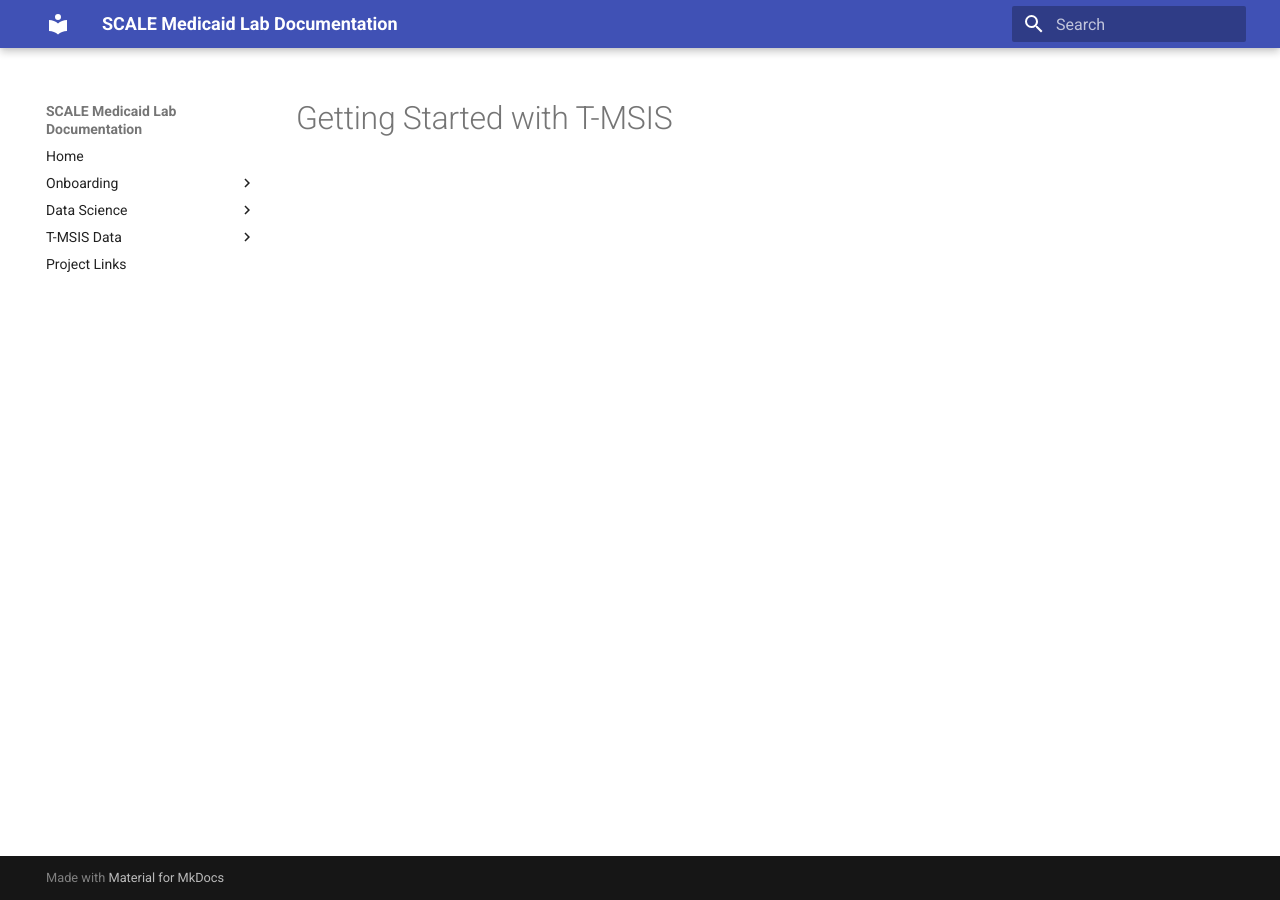
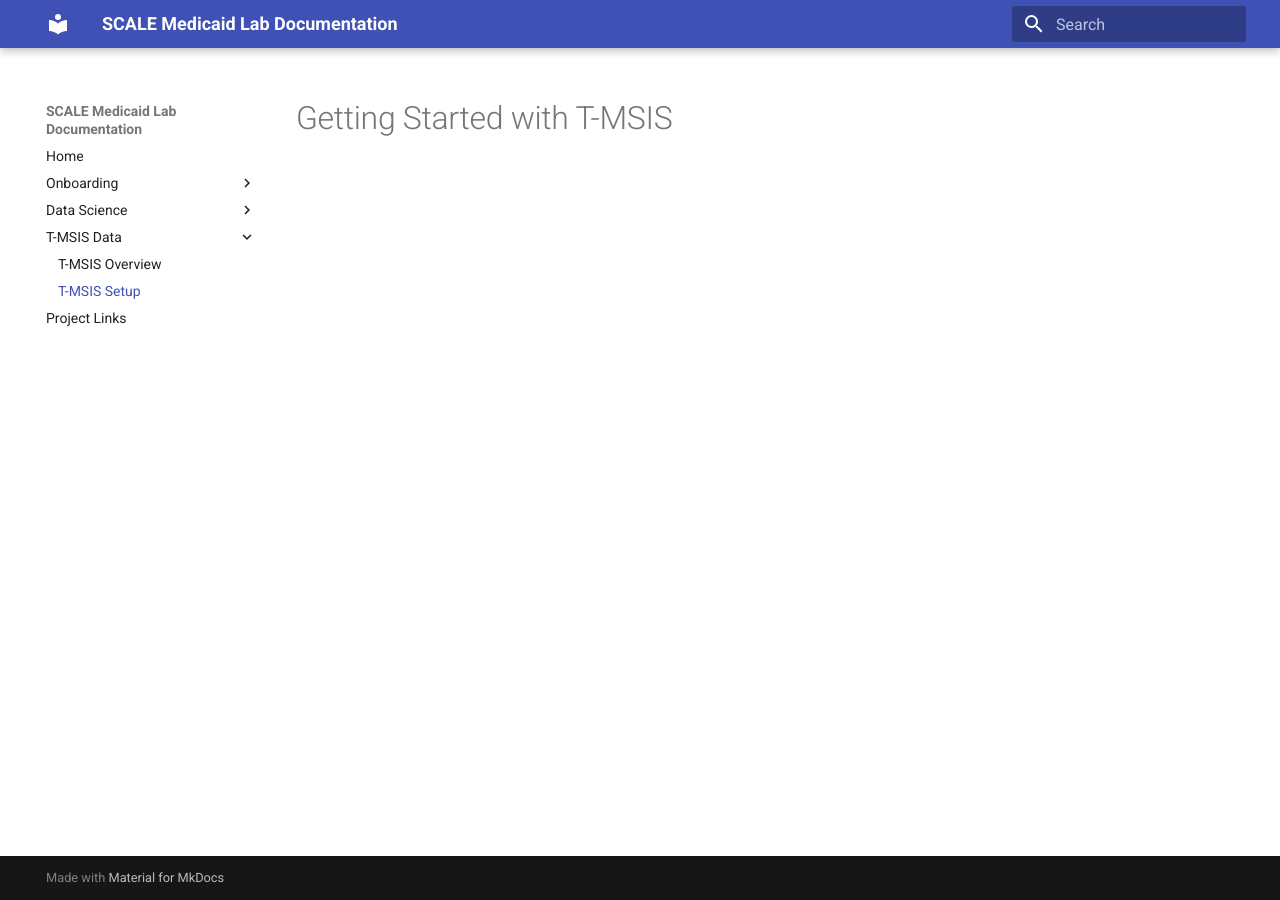
Before and after one commit to Yale-Medicaid/Documentation, an MkDocs documentation site: the page built from docs/tmsis/tmsis_getting_started.md, in a window 1280 px wide. Built offline with MkDocs 1.6.1 and Material for MkDocs 9.7.7, drawn with Linux system fonts in a browser that asks for light colours.

Commit message:
more of that

```diff
--- a/mkdocs.yml
+++ b/mkdocs.yml
@@ -31,6 +31,7 @@ nav:
     - State Medicaid Data: data_science/state_medicaid_data.md
   - T-MSIS Data:
     - T-MSIS Overview: tmsis/tmsis_medicaid_data.md
+    - T-MSIS Setup: tmsis/tmsis_getting_started.md
   - Project Links: project_links.md
 
 
```
